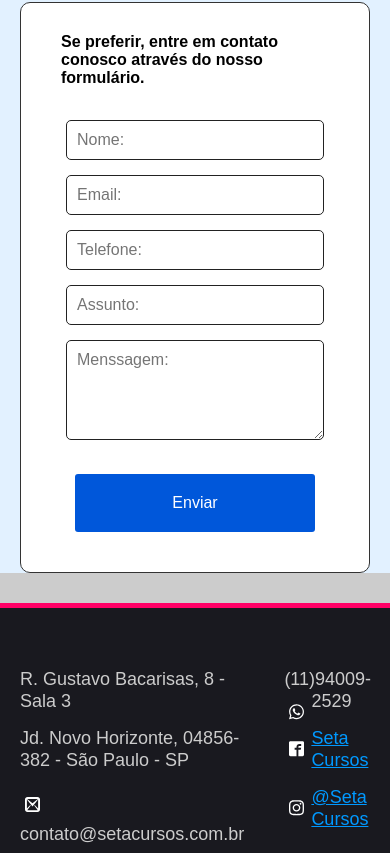
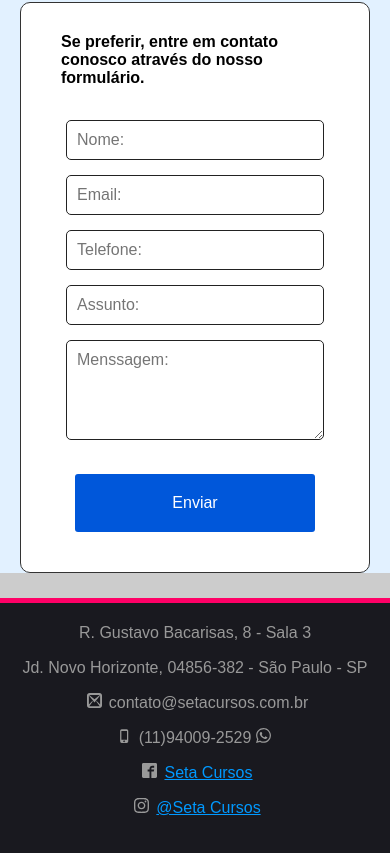
Before and after one commit to klebergermano/site-setacursos-nexjs, a Next.js app: page / in a window 390 px wide. Shown: the part 4597-5450 px from the top of the page. Built offline with nearby package versions, Linux system fonts and the light colour scheme.

Commit message:
Ajuste de layout contato e footer

```diff
--- a/src/components/Footer/Footer.jsx
+++ b/src/components/Footer/Footer.jsx
@@ -4,6 +4,9 @@ import Icon from "@/../public/assets/icons";
 import Image from "next/image"
 import ImgLogo from "@/../public/assets/images/logo.png"
 import style from "./footer.module.scss"
+
+//Icons
+import { MdPhoneIphone } from "react-icons/md";
 
 function Footer() {
     return (
@@ -30,8 +33,11 @@ function Footer() {
                 <div className={`${style.clmn_footer} ${style.clmn_f_2} `} >
 
                     <p className={style.info_contato} id={style.tel_footer}>
+                        <MdPhoneIphone className={style.icon}
+                        />
                         {InfoContato.telefone} <Icon name="whatsapp" className={style.icon} />
                     </p>
+
 
                     <p className={style.info_contato} id={style.face_footer}>
                         <Icon name="facebook" className={style.icon} />
--- a/src/components/Footer/footer.module.scss
+++ b/src/components/Footer/footer.module.scss
@@ -21,6 +21,7 @@
         padding: 40px 0px;
         max-width: $width-content;
         margin: 0 auto;
+        flex-direction: row;
 
         .clmn_footer {
             // border: 1px solid #008cff;
@@ -28,15 +29,16 @@
             display: flex;
             flex-direction: column;
             flex-grow: 1;
+            //border: 1px solid red;
 
 
 
             p {
-
+                display: flex;
                 margin-top: 0px;
                 margin-bottom: 15px;
                 font-size: 18px;
-                color: #ccc;
+                color: #999;
 
                 a {
                     color: #0099ff;
@@ -50,7 +52,7 @@
                     width: 15px;
                     float: left;
                     margin: 0px 7px 0px 5px;
-                    fill: rgb(255, 255, 255);
+                    fill: #999;
                 }
 
 
@@ -93,12 +95,49 @@
     }
 }
 
+
+
+@media (max-width: 660px) {
+    #footer {
+
+
+        #footer_container {
+            flex-direction: column;
+            height: auto !important;
+            padding: 20px 0px;
+
+            .clmn_footer {
+                padding: 0px 20px !important;
+                margin: 0px !important;
+                justify-content: center;
+                align-items: center;
+
+                p {
+                    line-height: 20px;
+                    font-size: 16px;
+                }
+            }
+
+        }
+
+
+    }
+}
+
+
 @media (max-width: 560px) {
     #footer {
-        height: 250px !important;
 
-        p {
-            line-height: 22px;
+
+
+        #footer_container {
+            //  flex-direction: column;
+
+            p {
+                // line-height: 22px;
+            }
         }
+
+
     }
 }
```
